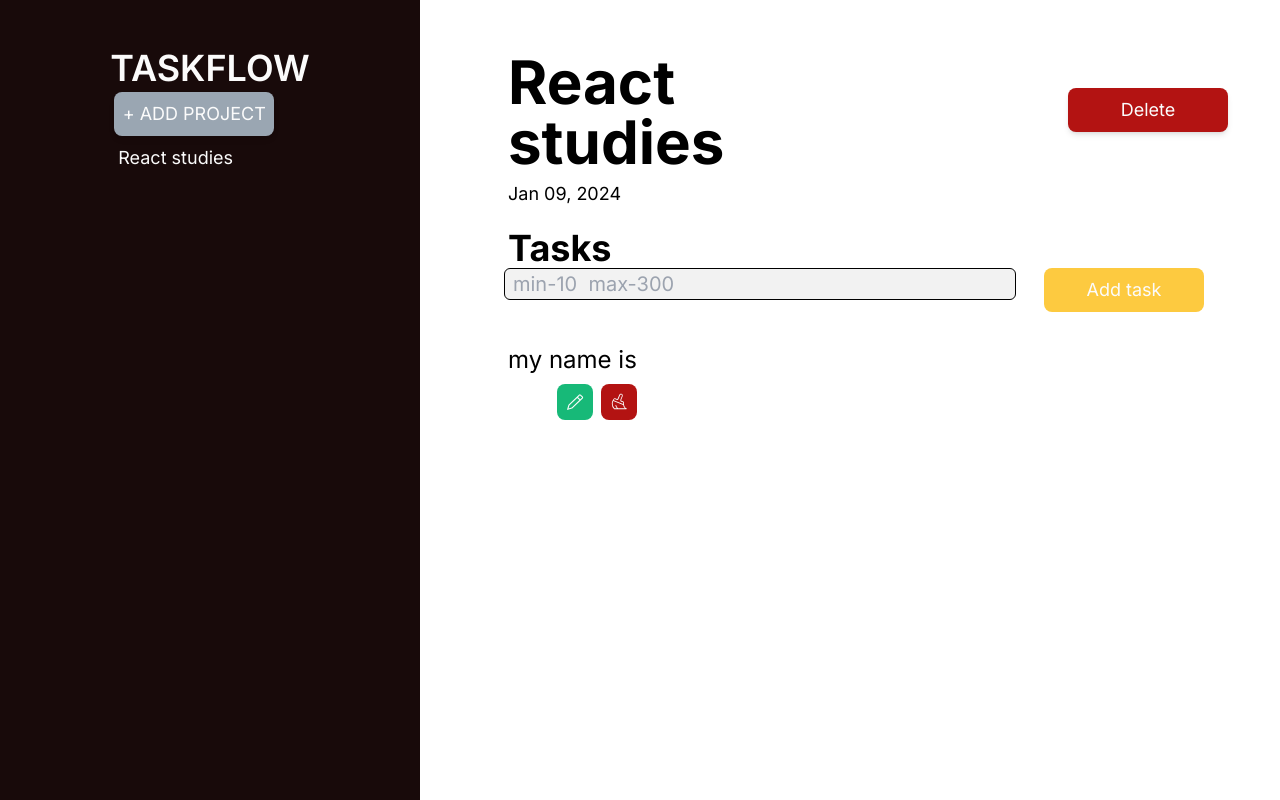
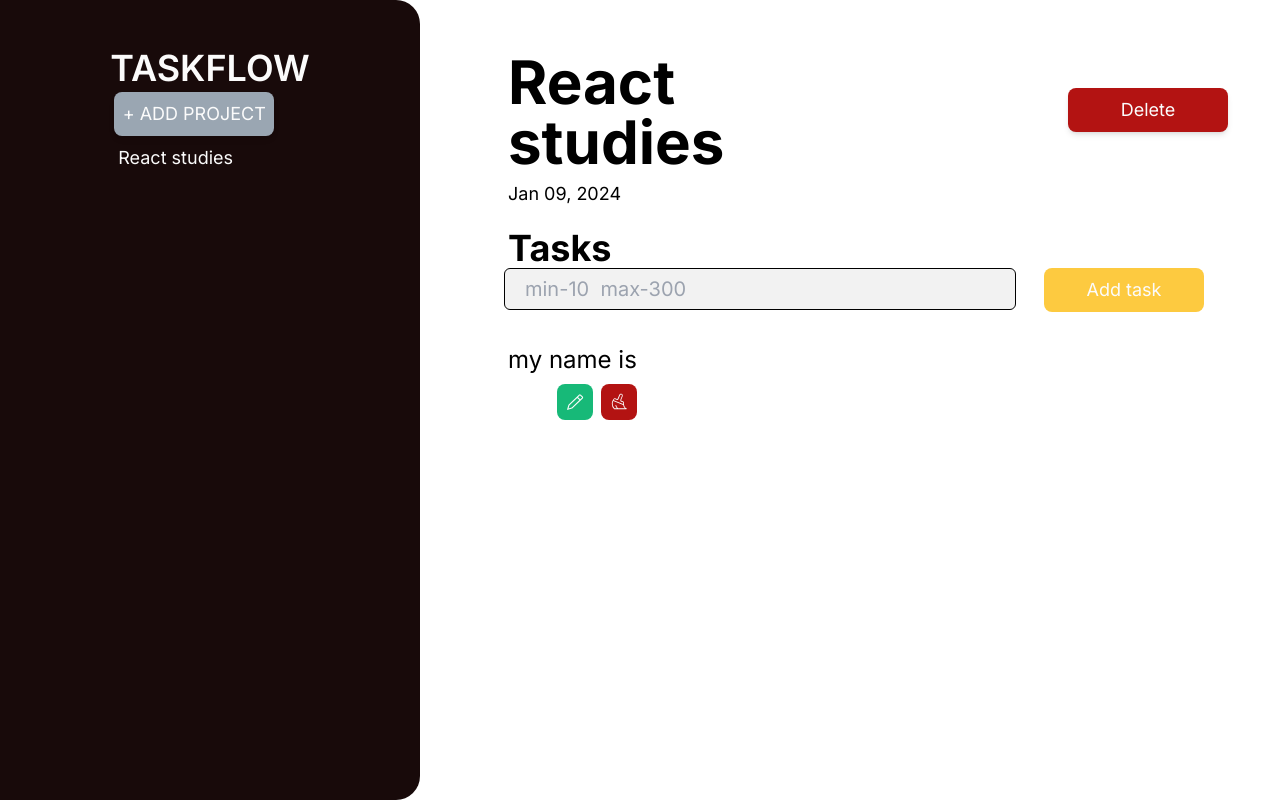
Before and after one commit to VitorPio7/TaskFlow, a React (Vite) app: page /1 in a window 1280 px wide. Built offline with nearby package versions, Linux system fonts and the light colour scheme; a web font is replaced by a local one.

Commit message:
today again

```diff
--- a/src/components/AddTask.jsx
+++ b/src/components/AddTask.jsx
@@ -6,7 +6,7 @@ export default function AddTask({ onsubmit, children }) {
       className=" -mt-3  px-2 max-w-48- flex gap-2 sm:max-w-60 md:max-w-96 lg:max-w-screen-lg"
     >
       <input
-        className="bg-light-gray bg-gray-50 border px-2 border-gray-300 text-gray-900 text-xs sm:w-56 md:w-96 lg:text-xl rounded-md focus:ring-blue-500 focus:border-blue-500 block w-44 h-8 lg:w-128  "
+        className="bg-light-gray bg-gray-50 border px-2 border-gray-300 text-gray-900 text-xs sm:w-56 md:w-96 lg:p-5 lg:text-xl xl:p-5 rounded-md focus:ring-blue-500 focus:border-blue-500 block w-44 h-8 lg:w-128  "
         type="text"
         maxLength="600"
         minLength="10"
--- a/src/components/InfoProject.jsx
+++ b/src/components/InfoProject.jsx
@@ -26,8 +26,8 @@ export default function InfoProject({
     return `${monthName} ${day}, ${year}`;
   }
   return (
-    <div className=" p-3">
-      <div className="flex flex-1  gap-1 lg:gap-40  items-center w-full">
+    <div className="  p-3">
+      <div className="flex flex-1  gap-1 md:flex lg:gap-40  items-center w-full">
         <h1 className=" text-2xl  w-40 mr-3 mt-1  sm:text-2xl lg:w-96 lg:text-6xl font-bold m">
           {title}
         </h1>
--- a/src/components/Layout.jsx
+++ b/src/components/Layout.jsx
@@ -53,7 +53,7 @@ export default function CreatProject() {
 
   return (
     <div className="gap-0  flex flex-col justify-items-center  lg:flex-row xl:flex-row md:flex-row lg:gap-10">
-      <div className=" flex justify-center w-screen h-56 p-3  lg:h-screen lg:w-128 lg:p-9 xl:w-128 xl:p-9 xl:h-screen md:w-96 md:p-7 md:h-screen  bg-black text-white ">
+      <div className=" flex justify-center w-screen h-fit p-3   lg:rounded-r-3xl lg:h-screen lg:w-128 lg:p-9 xl:rounded-r-3xl xl:w-128 xl:p-9 xl:h-screen md:rounded-r-3xl md:w-96 md:p-7 md:h-screen  bg-black text-white ">
         <div className="flex flex-col self-center items-center xl:items-start xl:self-start lg:self-start  lg:items-start  md:self-start md:items-start ">
           <h1 className=" font-semibold mt-3 text-base text-center xl:text-4x1 lg:text-4xl md:text-3xl  sm:text-lg">
             TASKFLOW
--- a/src/pages/CreatProject.jsx
+++ b/src/pages/CreatProject.jsx
@@ -6,7 +6,7 @@ export default function CreatProject() {
 
   console.log(formCreate);
   return (
-    <div className="flex justify-center items-center h-full p-3">
+    <div className=" h-full flex justify-center p-3">
       <form className="flex flex-col  content-center justify-center    w-60 lg:p-8 lg:w-144 lg:gap-y-3">
         <div className="flex flex-row justify-end gap-4 lg:gap-4">
           <button
```
